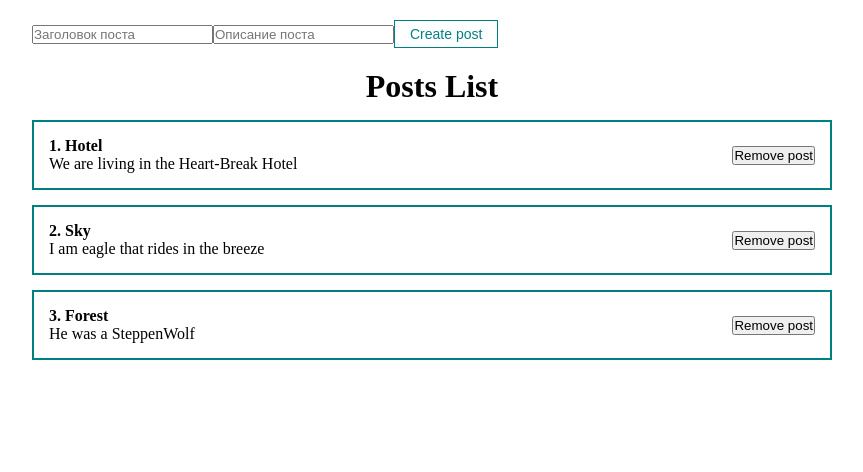
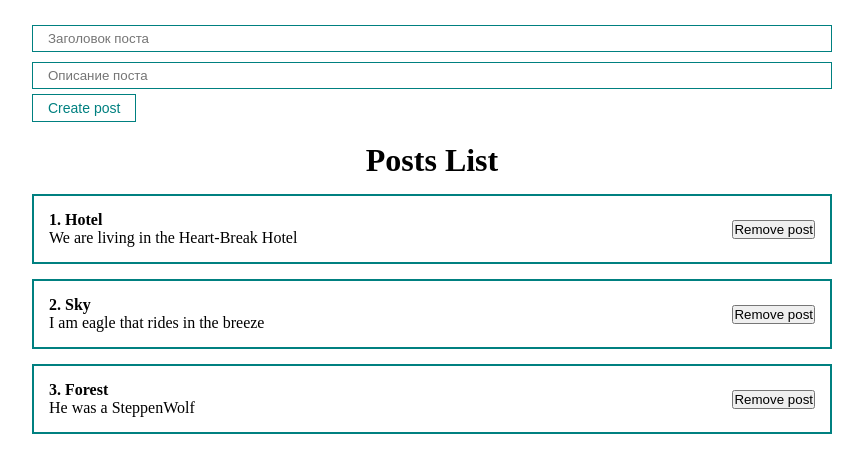
Before and after one commit to Ivan583/posts-project, a React (Create React App) app: page / in a window 1280 px wide. Shown: the top 472 px of the page, without its empty margins (208-1071 px from the left). Built offline with nearby package versions, Linux system fonts and the light colour scheme.

Commit message:
Подключение полей ввода

```diff
--- a/src/App.js
+++ b/src/App.js
@@ -2,6 +2,7 @@
 import './App.css';
 import PostList from './components/PostList';
 import MyButton from './components/UI/button/MyButton';
+import MyInput from './components/UI/input/MyInput';
 
 function App() {
   const [posts, setPosts] = useState([
@@ -13,8 +14,8 @@
   return (
     <div className="App">
       <form>
-        <input type="text" placeholder="Заголовок поста" />
-        <input type="text" placeholder="Описание поста" />
+        <MyInput type="text" placeholder="Заголовок поста" />
+        <MyInput type="text" placeholder="Описание поста" />
         <MyButton>Create post</MyButton>
       </form>
 
--- a/src/components/UI/input/MyInput.jsx
+++ b/src/components/UI/input/MyInput.jsx
@@ -1,9 +1,10 @@
 import React from "react";
+import classes from "./MyInput.module.css";
 
 const MyInput = (props) => {
 
     return (
-        <input {...props} />
+        <input {...props} className={classes.myInput} />
     );
 };
 
```
